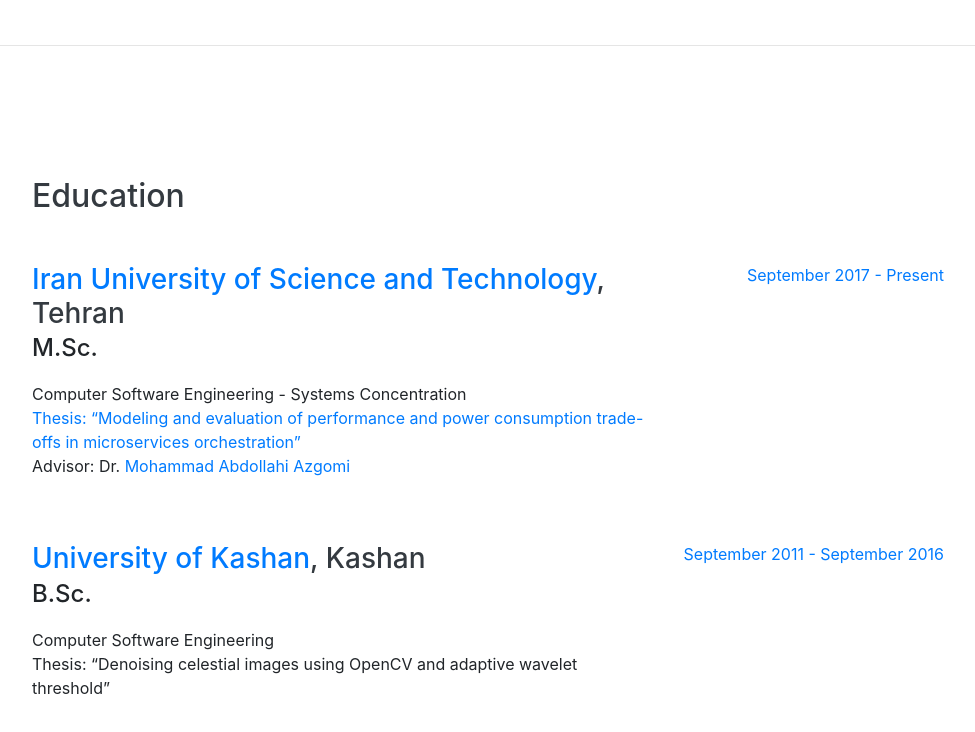
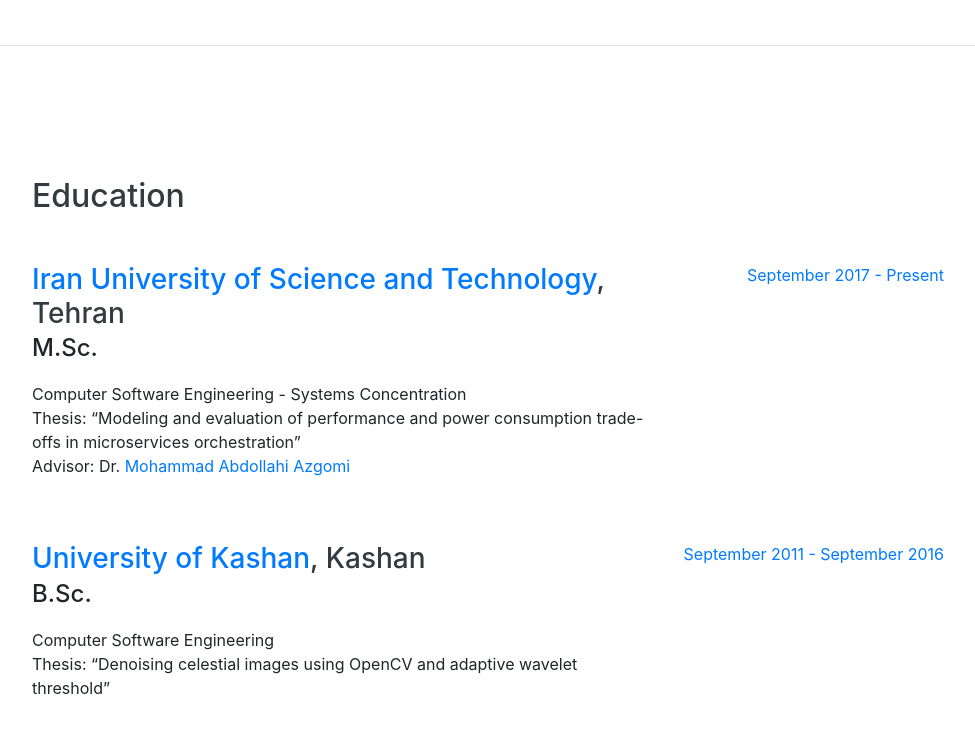
Before and after one commit to imnr/SPW, a website with bundled scripts: page index.html in a window 1280 px wide. Shown: the part 2037-2769 px from the top of the page, without its empty margins (288-1263 px from the left). Built offline with nearby package versions, Linux system fonts and the light colour scheme; a web font is replaced by a local one.

Commit message:
thesis link

```diff
--- a/index.html
+++ b/index.html
@@ -650,7 +650,7 @@
             <div class="subheading mb-3">M.Sc.</div>
             <div>Computer Software Engineering - Systems Concentration</div>
             <p>
-              <a href="https://www.researchgate.net/publication/338698327_Modeling_and_evaluation_of_performance_and_power_consumption_trade-offs_in_microservices_orchestration"> Thesis: “Modeling and evaluation of performance  and power consumption trade-offs in microservices orchestration” </a>
+               Thesis: “Modeling and evaluation of performance  and power consumption trade-offs in microservices orchestration”
               <br>
               Advisor: Dr. <a href="http://webpages.iust.ac.ir/azgomi/">Mohammad Abdollahi Azgomi</a>
             </p>
```
